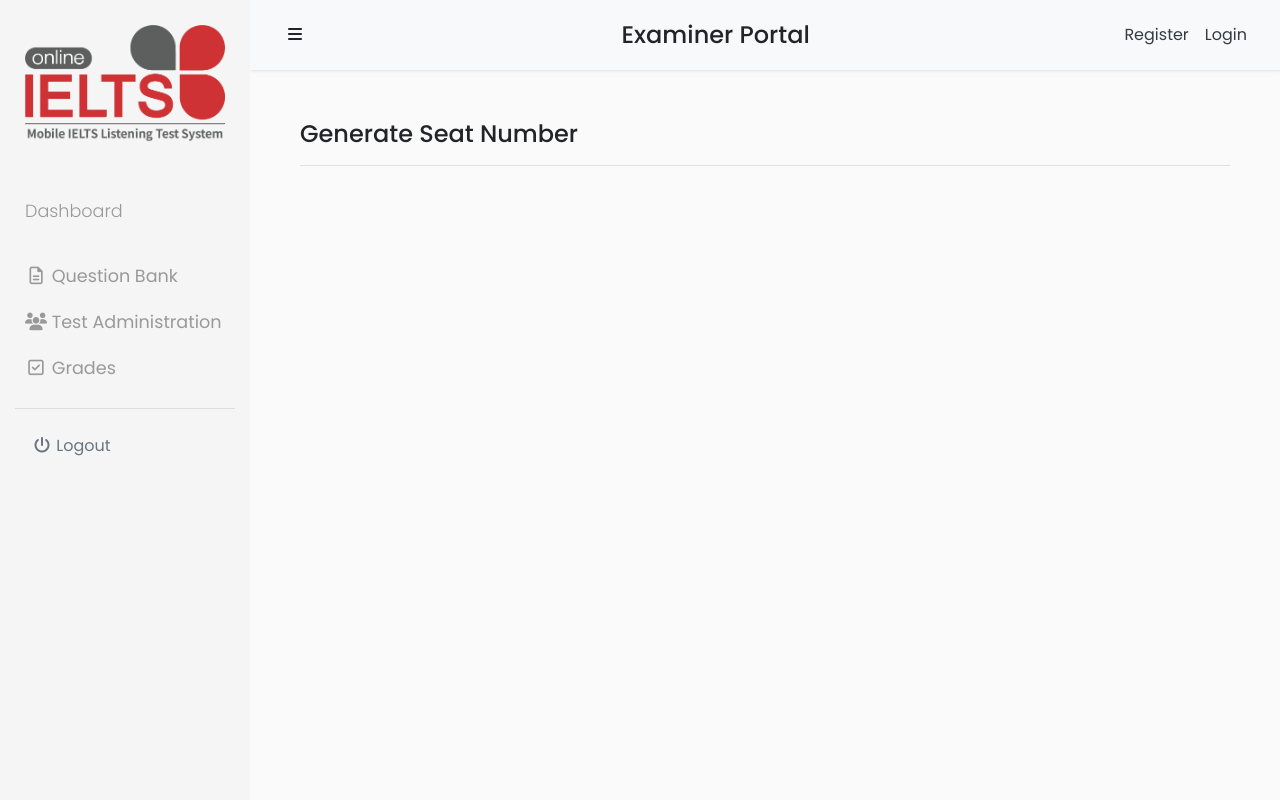
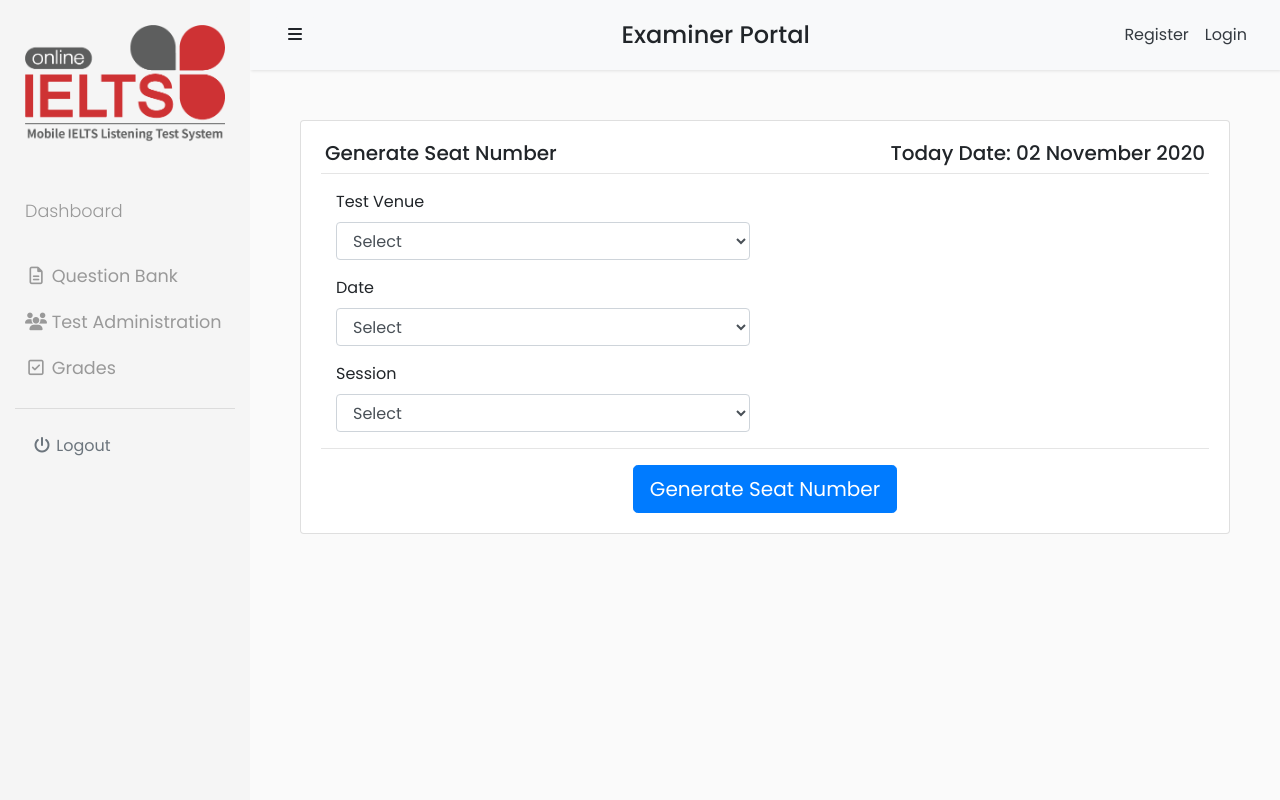
Before and after one commit to rockneverendz/BACS3403-Project, an ASP.NET Core app: page /TestAdmin/GenerateSeatNumber in a window 1280 px wide. Run offline with ASP.NET Core 8, Linux system fonts and the light colour scheme; some libraries are stand-ins or nearby versions.

Commit message:
Update Generate Seat QR

```diff
--- a/Controllers/TestAdminController.cs
+++ b/Controllers/TestAdminController.cs
@@ -2,21 +2,95 @@
 using System.Collections.Generic;
 using System.Linq;
 using System.Threading.Tasks;
+using BACS3403_Project.Data;
+using BACS3403_Project.Models;
+using BACS3403_Project.ViewModels;
+using Microsoft.AspNetCore.Identity;
 using Microsoft.AspNetCore.Mvc;
+using Microsoft.EntityFrameworkCore;
 
 namespace BACS3403_Project.Controllers
 {
 	public class TestAdminController : Controller
 	{
-		public IActionResult Index()
+		private readonly ApplicationDbContext _context;
+		private readonly UserManager<Examiner> _userManager;
+
+		public TestAdminController(ApplicationDbContext context, UserManager<Examiner> userManager)
 		{
-			return View();
+			_context = context;
+			_userManager = userManager;
 		}
 
 		public IActionResult GenerateSeatNumber()
 		{
+			//GET DATABASE DATA AND RETURN TO VIEW
+			int i = 0;
+			var result = (from tv in _context.Tests
+						  select tv.Venue).Distinct();
+
+			var venueList = result.ToList();
+
+			List<SelectVenueViewModel> venueVM = new List<SelectVenueViewModel>();
+			venueVM.Insert(i, new SelectVenueViewModel { VenueValue = "0", VenueName = "Select" });
+			i++;
+
+			foreach (var item in venueList)
+			{
+				venueVM.Insert(i, new SelectVenueViewModel { VenueValue = item, VenueName = item });
+				i++;
+			}
+
+			ViewBag.ListOfVenue = venueVM;
+
 			return View();
 		}
+
+		public async Task<IActionResult> PrintSeatQR(TestViewModel testDetails)
+		{
+			if (ModelState.IsValid)
+			{
+				//Find the Test ID with Details
+				var testID = await (from t in _context.Tests
+						   where t.Venue == testDetails.Venue
+						   where t.Date.Date == DateTime.Parse(testDetails.Date).Date
+						   where t.Time.Hour == DateTime.Parse(testDetails.Session).Hour
+						   select t.TestID).FirstOrDefaultAsync();
+
+				//Find all candidates with test == testDetails
+				var candidatesList = await _context.Candidates
+										.Where(x => x.TestID == testID).ToListAsync();
+
+				//Check whether seats no. already generated
+				var seats = await _context.Seats
+							.Where(x => x.TestID == testID).ToListAsync();
+
+				Console.WriteLine(seats.Count);
+
+				if (seats.Count == 0)
+				{
+					foreach (var candidate in candidatesList)
+					{
+						var seatPerTest = new Seat()
+						{
+							TestID = testID
+						};
+						_context.Add(seatPerTest);
+						_context.SaveChanges();
+					}
+					seats = await _context.Seats
+							.Where(x => x.TestID == testID).ToListAsync();
+					Console.WriteLine(seats.Count);
+				}
+
+				return View(seats);
+			}
+
+			return RedirectToAction("GenerateSeatNumber");
+		}
+
+
+
 
 		public IActionResult ViewAttendance()
 		{
--- a/Views/TestAdmin/GenerateSeatNumber.cshtml
+++ b/Views/TestAdmin/GenerateSeatNumber.cshtml
@@ -1,8 +1,96 @@
-@*
-    For more information on enabling MVC for empty projects, visit https://go.microsoft.com/fwlink/?LinkID=397860
-*@
+@model BACS3403_Project.ViewModels.TestViewModel;
+
 @{
+	ViewData["Title"] = "Candidate's Test Answers";
 }
 
-	<h4>Generate Seat Number</h4>
-	<hr />
+<div class="card">
+	<div class="card-body">
+		<div class="row justify-content-between mx-1">
+			<h5>Generate Seat Number</h5>
+			<h5>Today Date: @(DateTime.Now.ToString("dd MMMM yyyy"))</h5>
+		</div>
+		<hr class="mt-0" />
+
+
+		<form asp-action="PrintSeatQR" method="post">
+			<div class="col-6">
+				<div class="form-group">
+					<label for="exampleFormControlSelect1">Test Venue</label>
+					<select asp-for="Venue" class="form-control"
+							asp-items="@(new SelectList(ViewBag.ListOfVenue, "VenueValue", "VenueName"))">
+					</select>
+				</div>
+				<div class="form-group">
+					<label for="exampleFormControlSelect1">Date</label>
+					<select asp-for="Date" class="form-control"
+							asp-items="@(new SelectList(string.Empty,"VenueDateValue","VenueDateName"))"
+							onchange="">
+					</select>
+				</div>
+				<div class="form-group">
+					<label for="exampleFormControlSelect1">Session</label>
+					<select asp-for="Session" class="form-control"
+							asp-items="@(new SelectList(string.Empty,"VenueSessionValue","VenueSessionName"))">
+					</select>
+				</div>
+			</div>
+			<hr />
+			<div class="d-flex justify-content-center">
+				<button type="submit" class="btn btn-lg btn-primary">Generate Seat Number</button>
+			</div>
+
+		</form>
+
+	</div>
+
+
+
+</div>
+
+
+@section Scripts {
+	<script>
+		$(document).ready(function () {
+			//Configure Cascading DropdownList Default Value "Select"
+			var items = "<option value='0'>Select</option>";
+			$('#Date').html(items);
+			$('#Session').html(items);
+
+			//Configure Cascading DropdownList  Select Input OnChange
+			$('#Venue').change(function () {
+				var url = '@Url.Content("~/")' + "Grades/GetTestDate";
+				var ddlsource = "#Venue";
+				$.getJSON(url, { Venue: $(ddlsource).val() }, function (data) {
+					var items = '';
+					$('#Date').empty();
+					$('#Session').empty();
+					$.each(data, function (i, date) {
+						items += "<option value='" + date.value + "'>" + date.text + "</option>";
+					});
+					$('#Date').html(items);
+					$('#Session').html("<option value='0'>Select</option>");
+				});
+			});
+
+			$('#Date').change(function () {
+				var url = '@Url.Content("~/")' + "Grades/GetTestSessions";
+				var ddlsource = "#Venue";
+				var ddlsource2 = "#Date";
+				$.getJSON(url, { Venue: $(ddlsource).val(), Date: $(ddlsource2).val() }, function (data) {
+					var items = '';
+					$('#Session').empty();
+					$.each(data, function (i, date) {
+						items += "<option value='" + date.value + "'>" + date.text + "</option>";
+					});
+					$('#Session').html(items);
+				});
+
+			});
+		});
+
+	</script>
+
+
+
+}
```
Also changed, not shown: Views/TestAdmin/PrintSeatQR.cshtml (added, +19 -0 lines).
